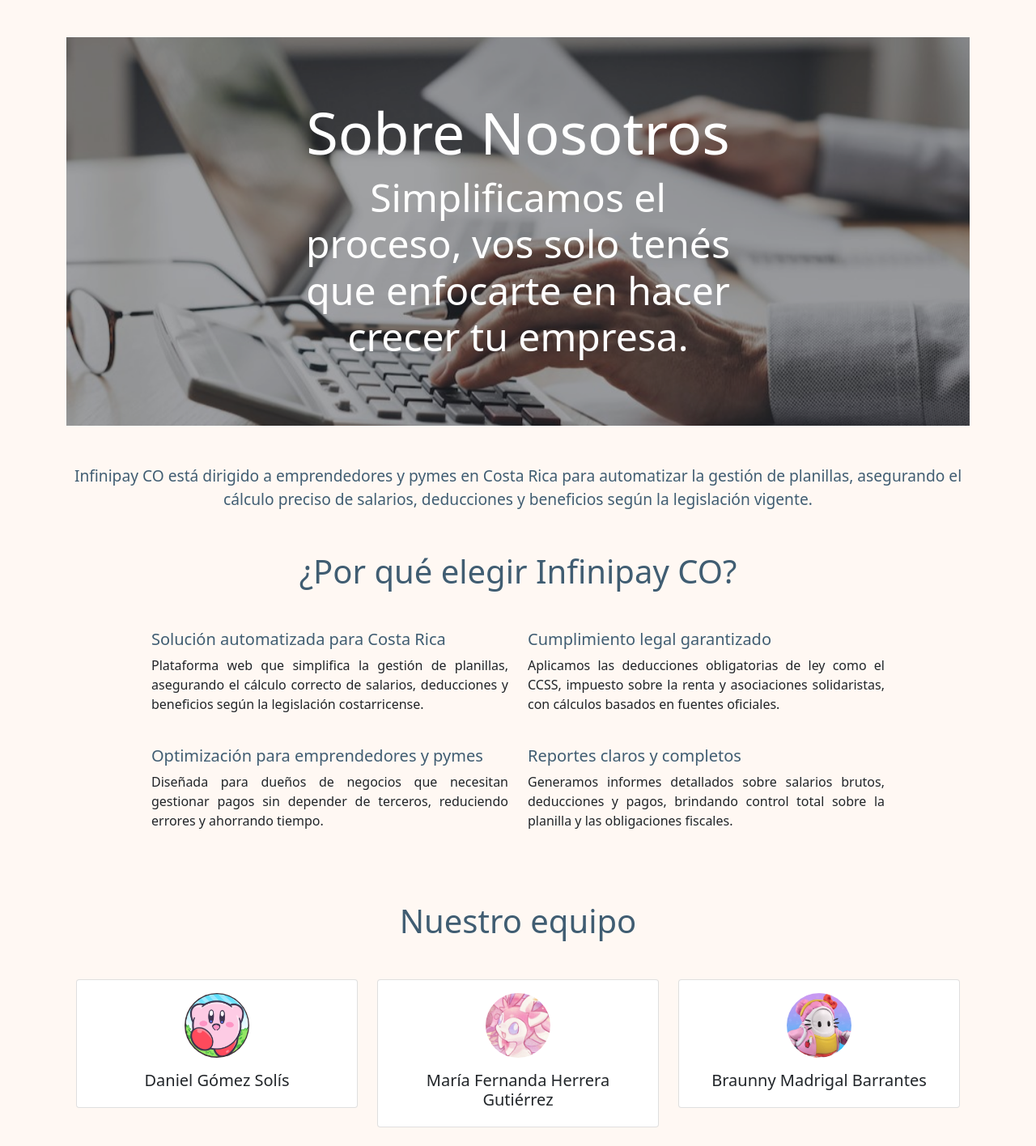
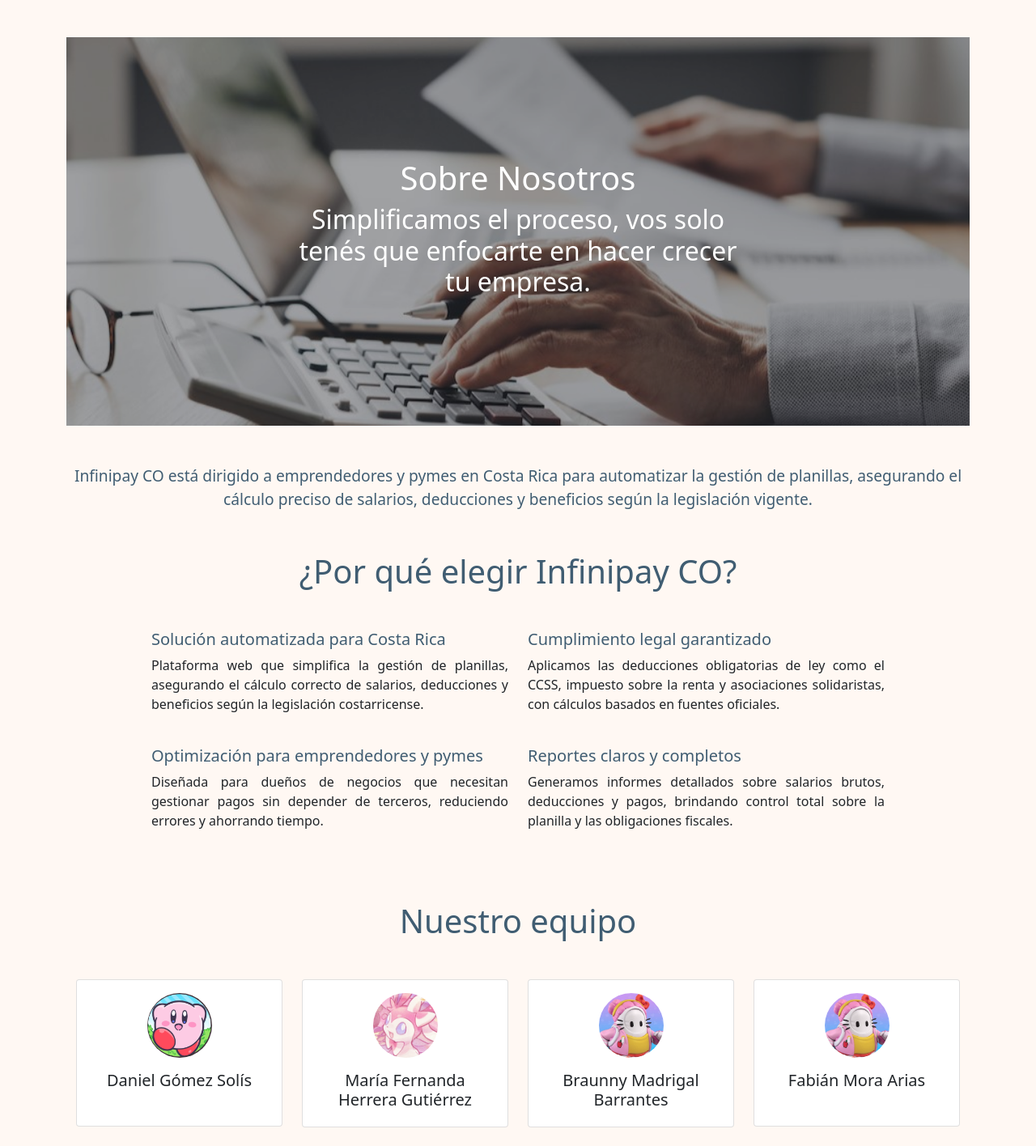
Before and after one commit to braunnymadrigal/Infinipay-CO, a Vue app in the folder front-end/: page /AboutUs in a window 1280 px wide. Shown: the part 220-1636 px from the top of the page at 81% size. Built offline with nearby package versions, Linux system fonts and the light colour scheme.

Commit message:
Cambios en como se ven algunos titulos y contenedores

```diff
--- a/front-end/src/components/AboutUs.vue
+++ b/front-end/src/components/AboutUs.vue
@@ -38,11 +38,11 @@
         style="opacity: 0.4;"></div>
       <div class="position-absolute top-50 start-50 translate-middle
         text-center text-white">
-        <h1 class="display-2">Sobre Nosotros</h1>
-        <h1 class="display-5">
+        <h1>Sobre Nosotros</h1>
+        <h2>
           Simplificamos el proceso, vos solo tenés que enfocarte en hacer
           crecer tu empresa.
-        </h1>
+        </h2>
       </div>
     </div>
 
@@ -103,8 +103,8 @@
     <h1 class="text-center my-5" style="color: #405D72;">Nuestro equipo</h1>
     <div class="container">
       <div class="row justify-content-center">
-        <div class="col-md-4 mb-4">
-          <div class="card text-center" style="min-height: 50px;
+        <div class="col-md-3 mb-4">
+          <div class="card text-center" style="min-height: 182px;
             display: flex; flex-direction: column;
             justify-content: space-between;">
             <img src="../assets/images/HomePage/Reviews/kirby_review.png"
@@ -116,8 +116,8 @@
             </div>
           </div>
         </div>
-        <div class="col-md-4 mb-4">
-          <div class="card text-center" style="min-height: 50px; display: flex;
+        <div class="col-md-3 mb-4">
+          <div class="card text-center" style="min-height: 182px; display: flex;
              flex-direction: column; justify-content: space-between;">
             <img src="../assets/images/HomePage/Reviews/sylveon_review.jpg"
               alt="Persona 2" class="card-img-top rounded-circle mx-auto mt-3"
@@ -128,8 +128,8 @@
             </div>
           </div>
         </div>
-        <div class="col-md-4 mb-4">
-          <div class="card text-center" style="min-height: 50px; display: flex;
+        <div class="col-md-3 mb-4">
+          <div class="card text-center" style="min-height: 182px; display: flex;
             flex-direction: column; justify-content: space-between;">
             <img src="../assets/images/HomePage/Reviews/fallguys_review.jpg"
               alt="Persona 3" class="card-img-top rounded-circle mx-auto mt-3"
@@ -140,8 +140,8 @@
             </div>
           </div>
         </div>
-        <div class="col-md-4 mb-4">
-          <div class="card text-center" style="min-height: 50px; display: flex;
+        <div class="col-md-3 mb-4">
+          <div class="card text-center" style="min-height: 182px; display: flex;
             flex-direction: column; justify-content: space-between;">
             <img src="../assets/images/HomePage/Reviews/fallguys_review.jpg"
               alt="Persona 4" class="card-img-top rounded-circle mx-auto mt-3"
--- a/front-end/src/components/HomePage.vue
+++ b/front-end/src/components/HomePage.vue
@@ -38,7 +38,7 @@
         style="opacity: 0.4;"></div>
       <div class="position-absolute top-50 start-50 translate-middle
         text-center text-white">
-        <h1 class="display-4">
+        <h1>
           Simplificá la gestión de planillas de tus trabajadores</h1>
       </div>
     </div>
```
